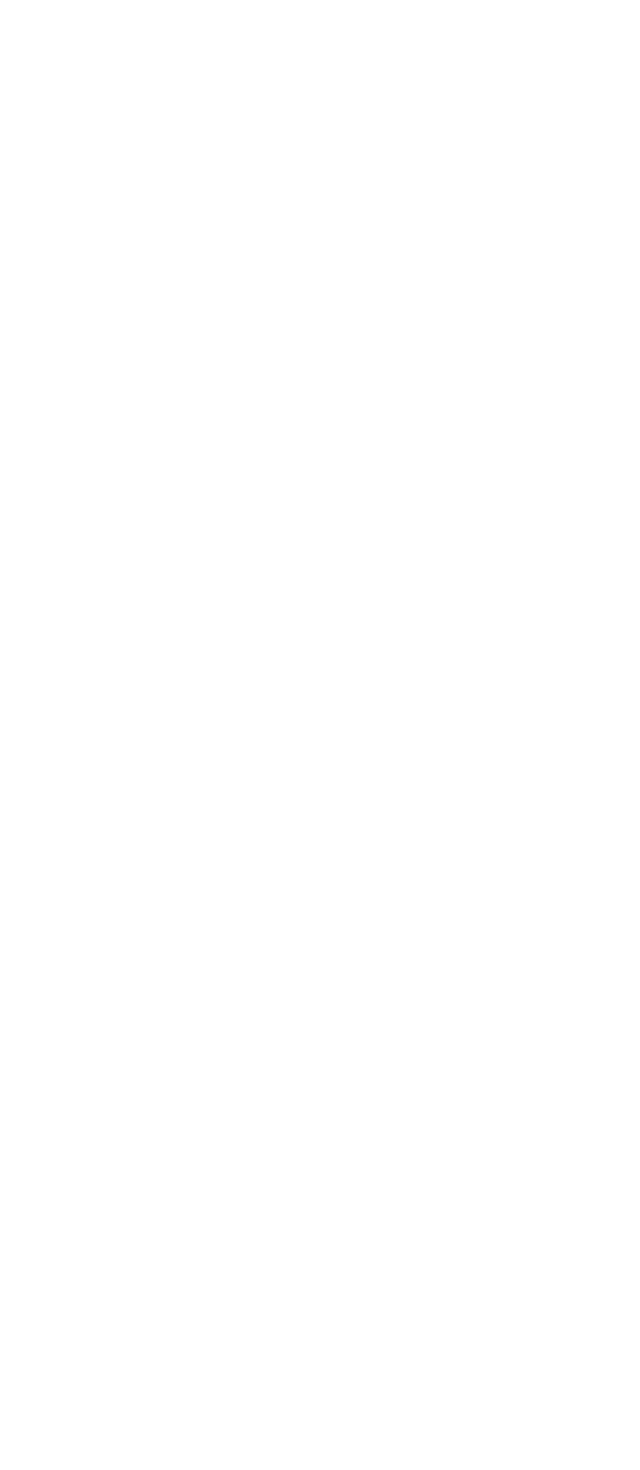
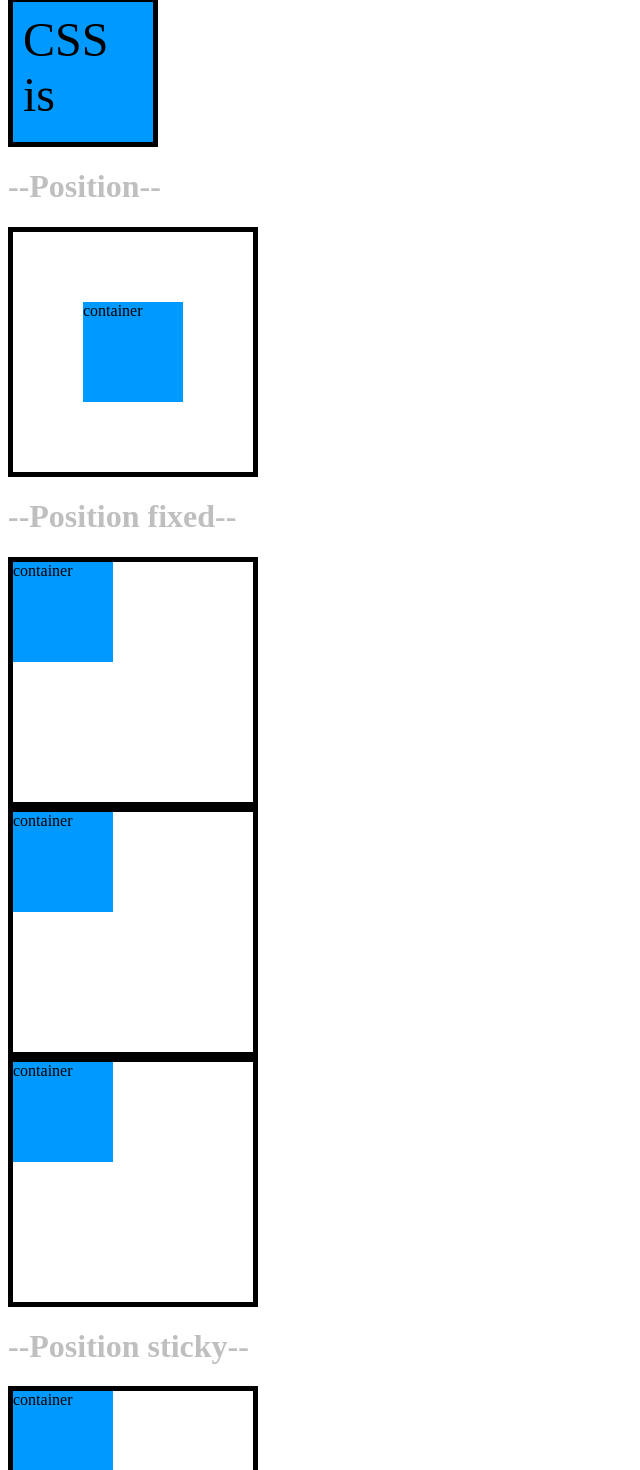
Before and after one commit to ccalobeto/tutorial-svelte, a SvelteKit app: page /box-model in a window 1280 px wide. Shown: the part 961-2431 px from the top of the page, without its empty margins (0-640 px from the left). Before the commit the page ends 826 px from the top, so only its background shows below. Built offline with nearby package versions, Linux system fonts and the light colour scheme.

Commit message:
2.2 Middle concepts

```diff
--- a/src/routes/box-model/+page.svelte
+++ b/src/routes/box-model/+page.svelte
@@ -1,10 +1,111 @@
+<h1>--Box model--</h1>
 <span> Esto es un texto </span>
 <span> Esto es un texto </span>
 <div class="container">Modelo de la caja</div>
 
 <section class="section-container"></section>
 
+<h1>--Flex box--</h1>
+<section class="container-overflow">CSS is awesome</section>
+
+<h1>--Position--</h1>
+<section>
+	<div class="container-position">container</div>
+</section>
+
+<h1>--Position fixed--</h1>
+<section class="parent">
+	<div class="container-position-fixed">container</div>
+</section>
+<section class="parent">
+	<div class="container-position-fixed">container</div>
+</section>
+<section class="parent">
+	<div class="container-position-fixed">container</div>
+</section>
+
+<h1>--Position sticky--</h1>
+<section class="parent-sticky">
+	<div class="container-position-sticky">container</div>
+</section>
+<section class="parent-sticky">
+	<div class="container-position-sticky">container</div>
+</section>
+<section class="parent-sticky">
+	<div class="container-position-sticky">container</div>
+</section>
+
 <style>
+	/* position sticky */
+	.parent-sticky {
+		border: 5px solid #000;
+		width: 250px;
+		height: 700px;
+		box-sizing: border-box;
+		position: relative; /*works even if it is not set */
+	}
+
+	.container-position-sticky {
+		width: 100px;
+		height: 100px;
+		background: #09f;
+		position: sticky;
+		top: 0;
+		right: 0;
+	}
+	/* position fixed */
+	.parent {
+		border: 5px solid #000;
+		width: 250px;
+		height: 250px;
+		box-sizing: border-box;
+		position: relative;
+	}
+
+	.container-position-fixed {
+		width: 100px;
+		height: 100px;
+		background: #09f;
+		position: fixed;
+		/* bottom: 0; disabled to see sticky
+		right: 0; disabled to see sticky */
+	}
+
+	/* position */
+
+	section {
+		width: 250px;
+		height: 250px;
+		border: 5px solid #000;
+		box-sizing: border-box;
+		position: relative; /*use position, positioncenter*/
+	}
+
+	.container-position {
+		width: 100px;
+		height: 100px;
+		background: #09f;
+		position: absolute; /*position-anywhere, position-center*/
+		/* top: 50px; position-anywhere */
+		/* right: 50px; position-anywhere */
+		inset: 0; /*position-center*/
+		margin: auto; /*position-center*/
+	}
+
+	/* overflow*/
+
+	.container-overflow {
+		width: 150px;
+		height: 150px;
+		background-color: #09f;
+		padding: 10px;
+		box-sizing: border-box;
+		font-size: 48px;
+		/* overflow: auto; solution */
+		overflow: scroll; /*solution*/
+	}
+
+	/* box model */
 	.container {
 		width: 50vw;
 		height: 50vh;
@@ -26,4 +127,9 @@
 		background: red;
 		padding: 20px;
 	}
+
+	h1 {
+		color: gray;
+		opacity: 0.5;
+	}
 </style>
```
